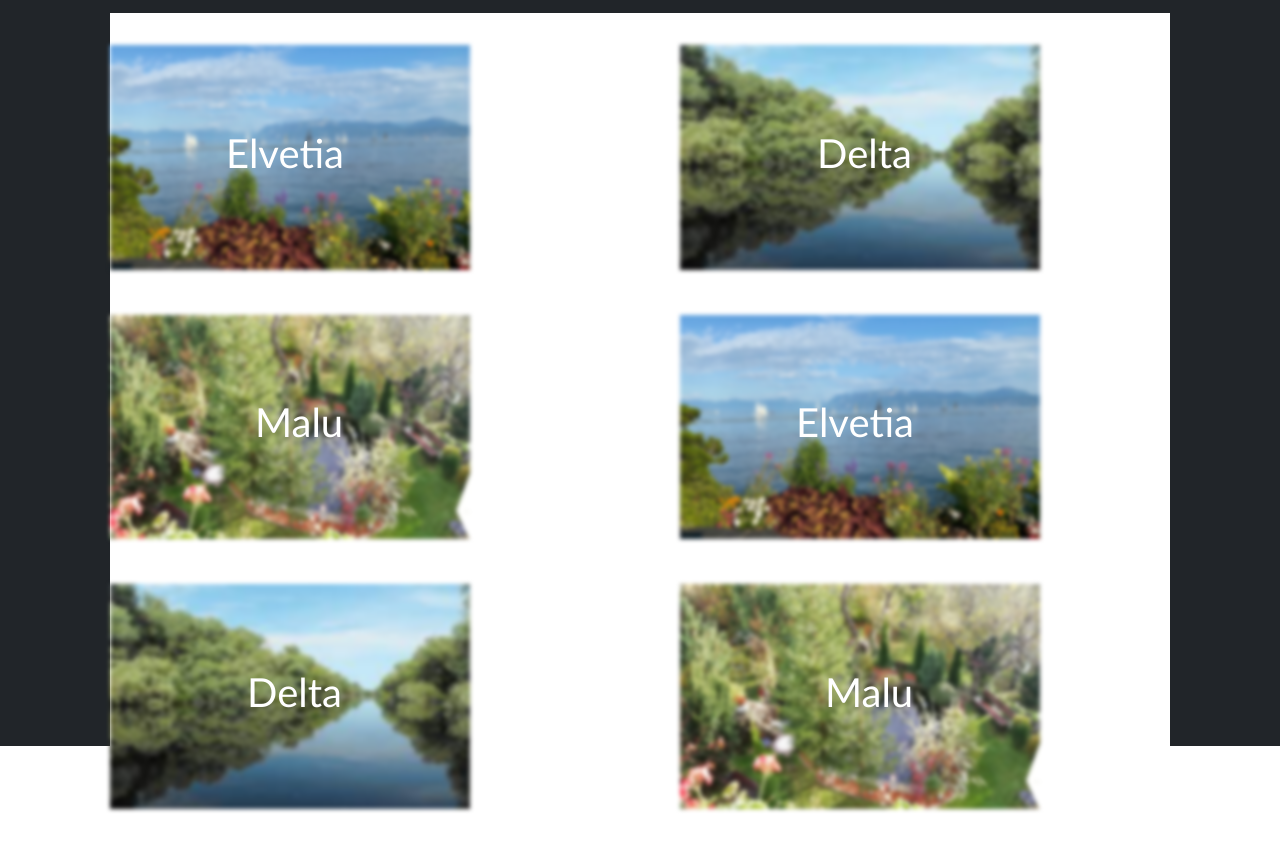
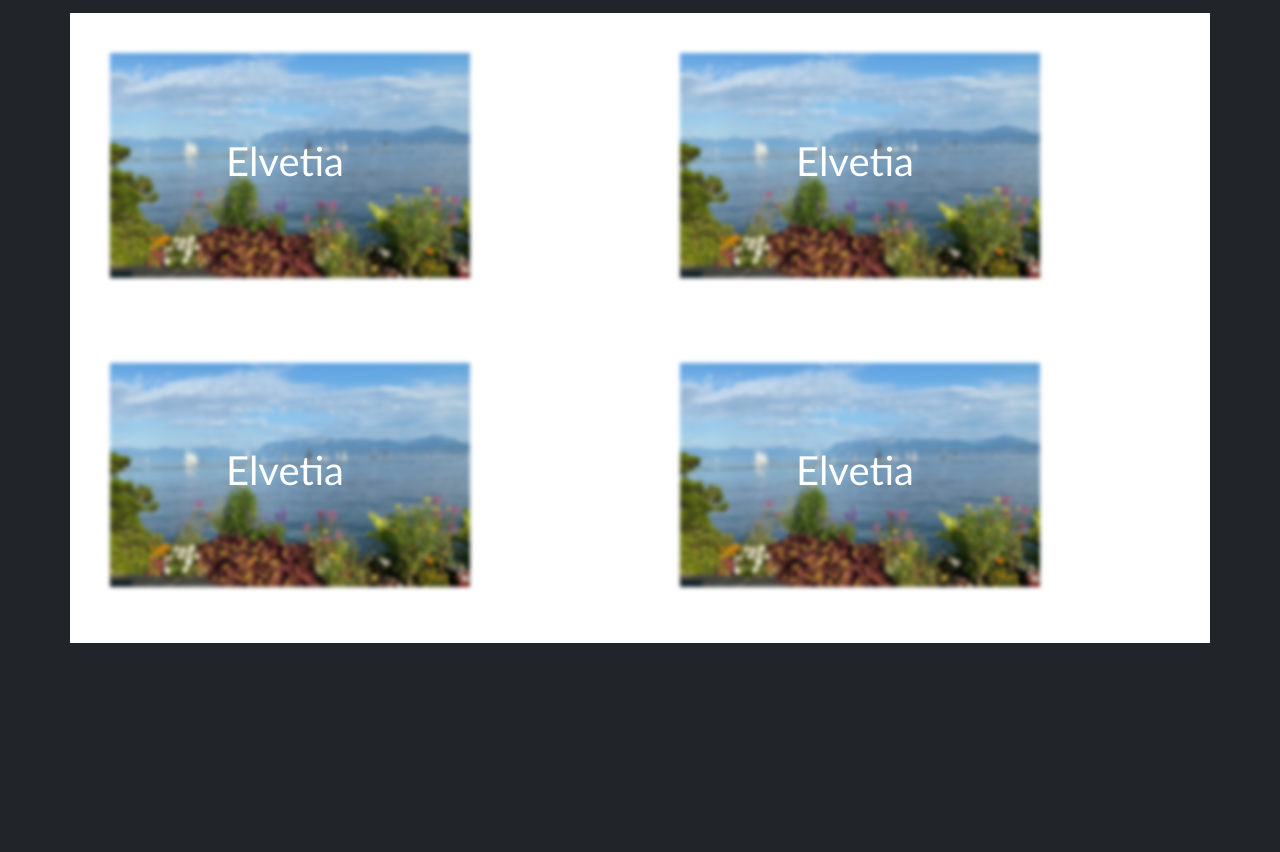
Before and after one commit to slazar15/photogallery, a plain HTML site: page index.html in a window 1280 px wide. Shown: the part 78-930 px from the top of the page. After the commit the page ends 800 px from the top, so only its background shows below. Drawn offline with Linux system fonts and the light colour scheme.

Commit message:
17.08 (1)

```diff
--- a/headers.css
+++ b/headers.css
@@ -31,3 +31,6 @@
 .dropdown-toggle {
   outline: 0;
 }
+
+.col { margin-top: 40px;
+margin-left: 28px;}
--- a/index.html
+++ b/index.html
@@ -38,8 +38,8 @@
   <link href="sl-classes.css" rel="stylesheet">
 </head>
 
-<div class="sl-vl bg-dark"></div>
-<div class="sl-vl sl-vl-right bg-dark"></div>
+<body class="bg-dark">
+
 
 
   <header>
@@ -50,9 +50,9 @@
     </div>
 
   </header>
-<div class="container sl-image-container  ">
-  <div class="row my-4 sl-row">
-    <div class="col sl-col">
+  <div class="container sl-test-container bg-white">
+    <div class="row py-sm-0">
+      <div class="col">
         <a href="pozeelvetia.html" class="text-decoration-none sl-a">
 
           <img src="images/cover/elvetia.jpeg" alt="" class="sl-cover-images sl-cover-elvetia">
@@ -60,19 +60,7 @@
           <h1 class="sl-cover-text sl-cover-text-elvetia sl-a">Elvetia</h1>
         </a>
       </div>
-    <div class="col sl-col">
-      <a href="pozedelta.html" class="text-decoration-none sl-a">
-        <img src="images/cover/delta.jfif" alt="" class="sl-cover-images sl-cover-delta">
-        <h1 class="sl-cover-text sl-cover-text-delta">Delta</h1>
-      </a>
-    </div>
-    <div class="col sl-col">
-      <a href="pozemalu.html" class="text-decoration-none sl-a">
-        <img src="images/cover/malu.jpeg" alt="" class="sl-cover-images sl-cover-malu">
-        <h1 class="sl-cover-text sl-cover-text-malu">Malu</h1>
-      </a>
-    </div>
-    <div class="col sl-col">
+      <div class="col">
         <a href="pozeelvetia.html" class="text-decoration-none sl-a">
 
           <img src="images/cover/elvetia.jpeg" alt="" class="sl-cover-images sl-cover-elvetia">
@@ -80,21 +68,66 @@
           <h1 class="sl-cover-text sl-cover-text-elvetia sl-a">Elvetia</h1>
         </a>
       </div>
-    <div class="col sl-col">
-      <a href="pozedelta.html" class="text-decoration-none sl-a">
-        <img src="images/cover/delta.jfif" alt="" class="sl-cover-images sl-cover-delta">
-        <h1 class="sl-cover-text sl-cover-text-delta">Delta</h1>
+      <div class="col">
+        <a href="pozeelvetia.html" class="text-decoration-none sl-a">
+
+          <img src="images/cover/elvetia.jpeg" alt="" class="sl-cover-images sl-cover-elvetia">
+
+          <h1 class="sl-cover-text sl-cover-text-elvetia sl-a">Elvetia</h1>
         </a>
       </div>
-    <div class="col sl-col">
-      <a href="pozemalu.html" class="text-decoration-none sl-a">
-        <img src="images/cover/malu.jpeg" alt="" class="sl-cover-images sl-cover-malu">
-        <h1 class="sl-cover-text sl-cover-text-malu">Malu</h1>
+      <div class="col">
+        <a href="pozeelvetia.html" class="text-decoration-none sl-a">
+
+          <img src="images/cover/elvetia.jpeg" alt="" class="sl-cover-images sl-cover-elvetia">
+
+          <h1 class="sl-cover-text sl-cover-text-elvetia sl-a">Elvetia</h1>
+        </a>
+      </div>
+      <div class="col">
+        <a href="pozeelvetia.html" class="text-decoration-none sl-a">
+
+          <img src="images/cover/elvetia.jpeg" alt="" class="sl-cover-images sl-cover-elvetia">
+
+          <h1 class="sl-cover-text sl-cover-text-elvetia sl-a">Elvetia</h1>
+        </a>
+      </div>
+      <div class="col">
+        <a href="pozeelvetia.html" class="text-decoration-none sl-a">
+
+          <img src="images/cover/elvetia.jpeg" alt="" class="sl-cover-images sl-cover-elvetia">
+
+          <h1 class="sl-cover-text sl-cover-text-elvetia sl-a">Elvetia</h1>
+        </a>
+
+      </div>
+    </div>
+    <div class="row py-sm-0">
+      <div class="col">
+        <a href="pozeelvetia.html" class="text-decoration-none sl-a">
+
+          <img src="images/cover/elvetia.jpeg" alt="" class="sl-cover-images sl-cover-elvetia">
+
+          <h1 class="sl-cover-text sl-cover-text-elvetia sl-a">Elvetia</h1>
+        </a>
+      </div>
+      <div class="col">
+        <a href="pozeelvetia.html" class="text-decoration-none sl-a">
+
+          <img src="images/cover/elvetia.jpeg" alt="" class="sl-cover-images sl-cover-elvetia">
+
+          <h1 class="sl-cover-text sl-cover-text-elvetia sl-a">Elvetia</h1>
+        </a>
+      </div>
+      <div class="col">
+        <a href="pozeelvetia.html" class="text-decoration-none sl-a">
+
+          <img src="images/cover/elvetia.jpeg" alt="" class="sl-cover-images sl-cover-elvetia">
+
+          <h1 class="sl-cover-text sl-cover-text-elvetia sl-a">Elvetia</h1>
         </a>
       </div>
   </div>
-</div>
-
 
   </main>
 
@@ -104,4 +137,4 @@
 
 </body>
 
-</html>
+</html>`
--- a/sl-classes.css
+++ b/sl-classes.css
@@ -1,3 +1,4 @@
+body {overflow: hidden;}
 .sl-title {
     font-family: 'Trebuchet MS';
     font-size: 3rem;
@@ -114,3 +115,12 @@
 height: 92px;
 top: -2px;
 }
+
+.sl-test-container {
+position: relative;
+top:91px;
+overflow-y: scroll;
+overflow-x: hidden;
+height: 630px;
+scrollbar-width: thin;
+}
```
Also changed, not shown: pozeelvetia.html (+6 -2 lines). Lines whose indentation alone changed are shown as unchanged.
